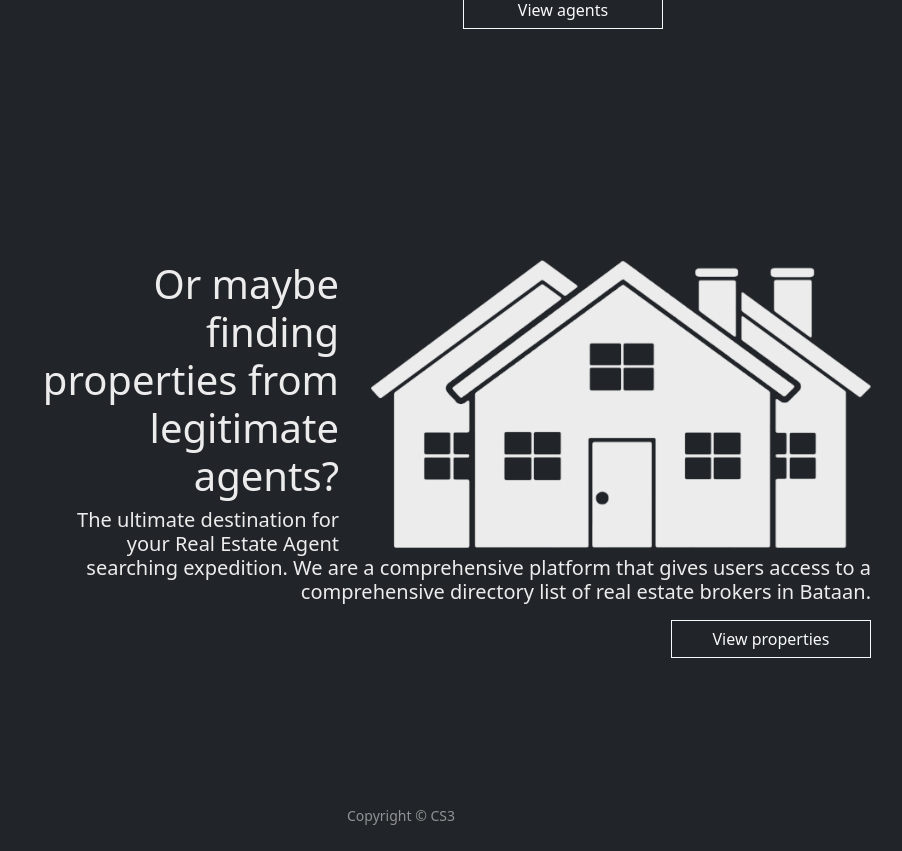
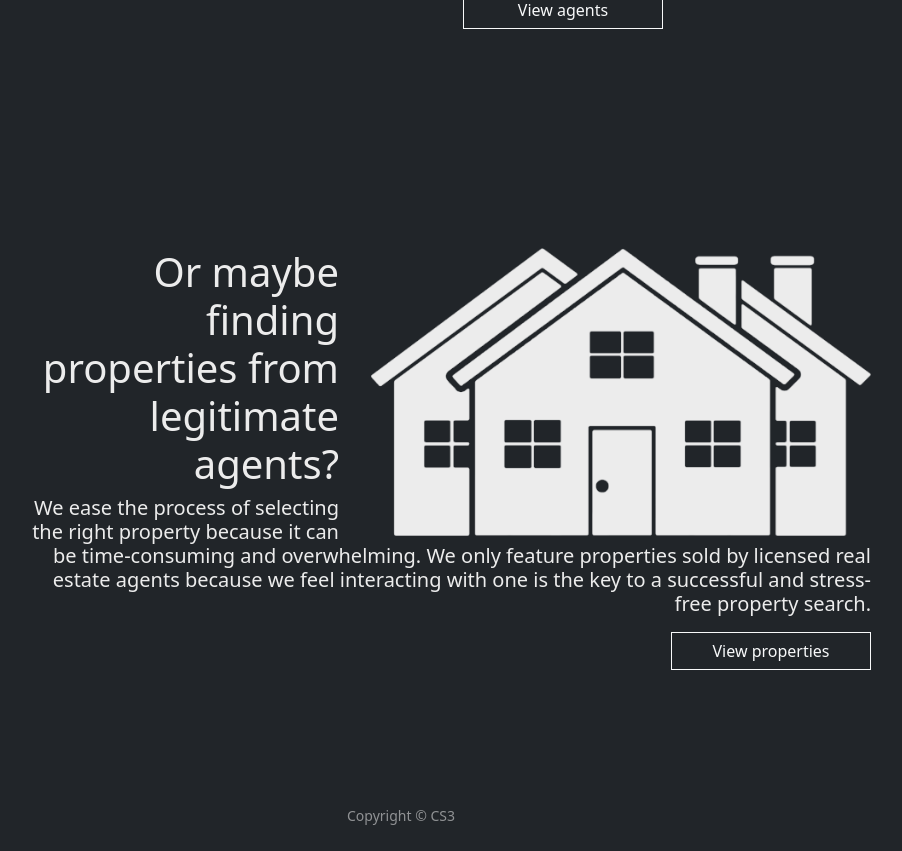
Before and after one commit to lbctorreverde/Ethits-RealEstate, a PHP site: page / in a window 1280 px wide. Shown: the part 2310-3161 px from the top of the page, without its empty margins (239-1141 px from the left). Run offline with PHP 8.4, Linux system fonts and the light colour scheme; the visitor is signed in with stand-in values (Sample User, id 1); data comes from the database, SQL or seed files in the repository; data that the repository does not hold is empty; some libraries are stand-ins or nearby versions.

Commit message:
Text replace

```diff
--- a/index.php
+++ b/index.php
@@ -205,7 +205,7 @@ include_once 'header.php';
 
             <div class="content-property content">
                 <h1>Or maybe finding properties from legitimate agents?</h1>
-                <h3 class="lead">The ultimate destination for your Real Estate Agent searching expedition. We are a comprehensive platform that gives users access to a comprehensive directory list of real estate brokers in Bataan.
+                <h3 class="lead">We ease the process of selecting the right property because it can be time-consuming and overwhelming. We only feature properties sold by licensed real estate agents because we feel interacting with one is the key to a successful and stress-free property search.
                 </h3>
                 <button class="btn btn-outline-light mt-2" href="#" onclick="window.location.href='properties.php'">View properties</button>
             </div>
```
